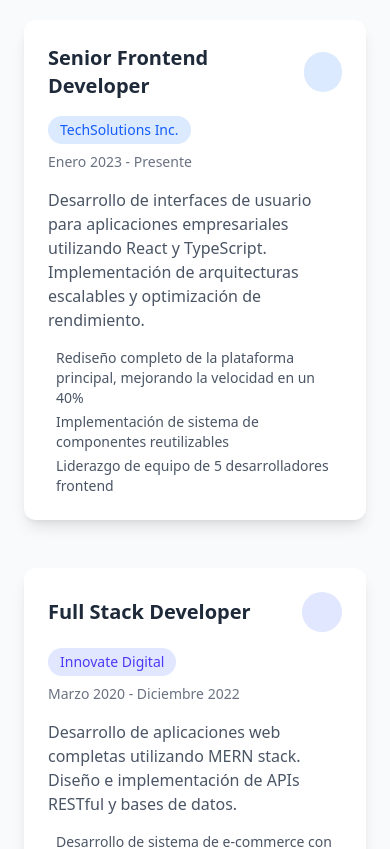
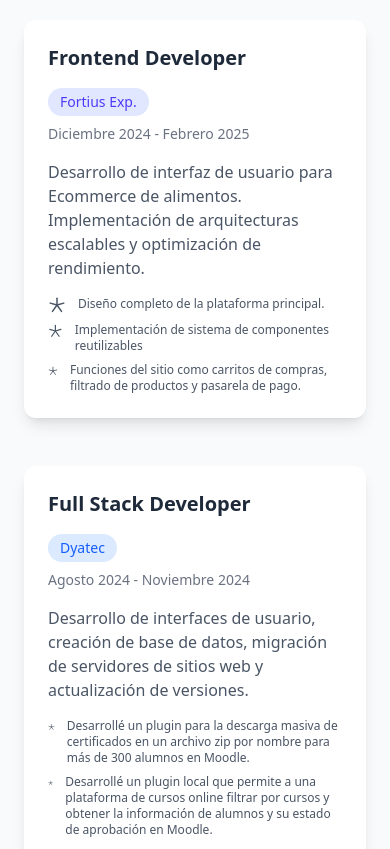
Before and after one commit to omar15hr/portafolio, a React (Vite) app: page / in a window 390 px wide. Shown: the part 5560-6409 px from the top of the page. Built offline with nearby package versions, Linux system fonts and the light colour scheme.

Commit message:
cambio de la estructura de la seccion de experiencia, añadimos experienceCard, mejora del diseño

```diff
--- /dev/null
+++ b/src/components/ExperienceCard.tsx
@@ -0,0 +1,74 @@
+import { AsteriskIcon, ComputerIcon } from "./Icons";
+
+interface Props {
+  id: number;
+  company: string;
+  position: string;
+  period: string;
+  description: string;
+  achievements: string[];
+}
+
+export function ExperiencieCard({
+  id,
+  company,
+  position,
+  period,
+  description,
+  achievements,
+}: Props) {
+  return (
+    <div className="relative flex flex-col md:flex-row items-center">
+      <div className="hidden md:block absolute left-1/2 transform -translate-x-1/2 w-6 h-6 rounded-full bg-blue-600 z-10 shadow-lg"></div>
+
+      <div
+        className={`md:w-1/2 ${
+          id % 2 === 0 ? "md:pr-12 md:text-left" : "md:pl-12 md:order-last"
+        }`}
+      >
+        <div className="bg-white p-6 rounded-xl shadow-lg hover:shadow-xl transition-all duration-300">
+          <div className="flex items-center justify-between mb-4">
+            <h3 className="text-xl font-bold">{position}</h3>
+          </div>
+          <div className="mb-2">
+            <span
+              className={`inline-block px-3 py-1 rounded-full text-sm font-medium ${
+                id % 2 === 0
+                  ? "bg-blue-100 text-blue-600"
+                  : "bg-indigo-100 text-indigo-600"
+              }`}
+            >
+              {company}
+            </span>
+          </div>
+          <p className="text-gray-500 text-sm mb-4">{period}</p>
+          <p className="text-gray-600 text-md mb-4">{description}</p>
+          <ul className="space-y-2 text-sm text-gray-600">
+            {achievements.map((achievement, i) => (
+              <li key={i} className="flex items-start gap-3">
+                <AsteriskIcon />
+                <span className="text-xs">{achievement}</span>
+              </li>
+            ))}
+          </ul>
+        </div>
+      </div>
+
+      <div
+        className={`hidden md:flex md:w-1/2 ${
+          id % 2 === 0 ? "md:pl-12 justify-start" : "md:pr-12 justify-end"
+        }`}
+      >
+        <div
+          className={`w-16 h-16 rounded-full flex items-center justify-center ${
+            id % 2 === 0
+              ? "bg-blue-100 text-blue-600"
+              : "bg-indigo-100 text-indigo-600"
+          }`}
+        >
+          <ComputerIcon />
+        </div>
+      </div>
+    </div>
+  );
+}
--- a/src/components/ExperienceSection.tsx
+++ b/src/components/ExperienceSection.tsx
@@ -1,3 +1,33 @@
+import { ExperiencieCard } from "./ExperienceCard";
+
+const EXPERIENCE = [
+  {
+    id: 1,
+    company: "Fortius Exp.",
+    position: "Frontend Developer",
+    period: "Diciembre 2024 - Febrero 2025",
+    description:
+      "Desarrollo de interfaz de usuario para Ecommerce de alimentos. Implementación de arquitecturas escalables y optimización de rendimiento.",
+    achievements: [
+      "Diseño completo de la plataforma principal.",
+      "Implementación de sistema de componentes reutilizables",
+      "Funciones del sitio como carritos de compras, filtrado de productos y pasarela de pago.",
+    ],
+  },
+  {
+    id: 2,
+    company: "Dyatec",
+    position: "Full Stack Developer",
+    period: "Agosto 2024 - Noviembre 2024",
+    description:
+      "Desarrollo de interfaces de usuario, creación de base de datos, migración de servidores de sitios web y actualización de versiones.",
+    achievements: [
+      "Desarrollé un plugin para la descarga masiva de certificados en un archivo zip por nombre para más de 300 alumnos en Moodle.",
+      "Desarrollé un plugin local que permite a una plataforma de cursos online filtrar por cursos y obtener la información de alumnos y su estado de aprobación en Moodle.",
+    ],
+  },
+];
+
 export function ExperienceSection() {
   return (
     <section id="experiencia" className="py-20 bg-gray-50">
@@ -13,120 +43,11 @@ export function ExperienceSection() {
         </div>
 
         <div className="relative">
-          {/* Timeline line */}
           <div className="hidden md:block absolute left-1/2 transform -translate-x-1/2 h-full w-0.5 bg-gray-200"></div>
 
           <div className="space-y-12">
-            {[
-              {
-                company: "TechSolutions Inc.",
-                position: "Senior Frontend Developer",
-                period: "Enero 2023 - Presente",
-                description:
-                  "Desarrollo de interfaces de usuario para aplicaciones empresariales utilizando React y TypeScript. Implementación de arquitecturas escalables y optimización de rendimiento.",
-                achievements: [
-                  "Rediseño completo de la plataforma principal, mejorando la velocidad en un 40%",
-                  "Implementación de sistema de componentes reutilizables",
-                  "Liderazgo de equipo de 5 desarrolladores frontend",
-                ],
-                icon: "fa-laptop-code",
-              },
-              {
-                company: "Innovate Digital",
-                position: "Full Stack Developer",
-                period: "Marzo 2020 - Diciembre 2022",
-                description:
-                  "Desarrollo de aplicaciones web completas utilizando MERN stack. Diseño e implementación de APIs RESTful y bases de datos.",
-                achievements: [
-                  "Desarrollo de sistema de e-commerce con más de 10,000 usuarios activos",
-                  "Optimización de consultas a base de datos, reduciendo tiempos de respuesta en un 60%",
-                  "Implementación de CI/CD con GitHub Actions",
-                ],
-                icon: "fa-code-branch",
-              },
-              {
-                company: "WebCraft Studios",
-                position: "Frontend Developer",
-                period: "Junio 2018 - Febrero 2020",
-                description:
-                  "Desarrollo de interfaces de usuario para sitios web y aplicaciones utilizando HTML, CSS y JavaScript. Colaboración con diseñadores UX/UI.",
-                achievements: [
-                  "Desarrollo de más de 20 sitios web para clientes de diversos sectores",
-                  "Implementación de metodología BEM para CSS, mejorando la mantenibilidad",
-                  "Optimización de sitios para SEO y accesibilidad",
-                ],
-                icon: "fa-paint-brush",
-              },
-            ].map((job, index) => (
-              <div
-                key={index}
-                className="relative flex flex-col md:flex-row items-center"
-              >
-                {/* Timeline dot */}
-                <div className="hidden md:block absolute left-1/2 transform -translate-x-1/2 w-6 h-6 rounded-full bg-blue-600 z-10 shadow-lg"></div>
-
-                <div
-                  className={`md:w-1/2 ${
-                    index % 2 === 0
-                      ? "md:pr-12 md:text-right"
-                      : "md:pl-12 md:order-last"
-                  }`}
-                >
-                  <div className="bg-white p-6 rounded-xl shadow-lg hover:shadow-xl transition-all duration-300">
-                    <div className="flex items-center justify-between mb-4">
-                      <h3 className="text-xl font-bold">{job.position}</h3>
-                      <div
-                        className={`w-10 h-10 rounded-full flex items-center justify-center ${
-                          index % 2 === 0
-                            ? "bg-blue-100 text-blue-600"
-                            : "bg-indigo-100 text-indigo-600"
-                        } md:hidden`}
-                      >
-                        <i className={`fas ${job.icon}`}></i>
-                      </div>
-                    </div>
-                    <div className="mb-2">
-                      <span
-                        className={`inline-block px-3 py-1 rounded-full text-sm font-medium ${
-                          index % 2 === 0
-                            ? "bg-blue-100 text-blue-600"
-                            : "bg-indigo-100 text-indigo-600"
-                        }`}
-                      >
-                        {job.company}
-                      </span>
-                    </div>
-                    <p className="text-gray-500 text-sm mb-4">{job.period}</p>
-                    <p className="text-gray-600 mb-4">{job.description}</p>
-                    <ul className="space-y-1 text-sm text-gray-600">
-                      {job.achievements.map((achievement, i) => (
-                        <li key={i} className="flex items-start">
-                          <i className="fas fa-check-circle text-green-500 mt-1 mr-2"></i>
-                          <span>{achievement}</span>
-                        </li>
-                      ))}
-                    </ul>
-                  </div>
-                </div>
-
-                <div
-                  className={`hidden md:flex md:w-1/2 ${
-                    index % 2 === 0
-                      ? "md:pl-12 justify-start"
-                      : "md:pr-12 justify-end"
-                  }`}
-                >
-                  <div
-                    className={`w-16 h-16 rounded-full flex items-center justify-center ${
-                      index % 2 === 0
-                        ? "bg-blue-100 text-blue-600"
-                        : "bg-indigo-100 text-indigo-600"
-                    }`}
-                  >
-                    <i className={`fas ${job.icon} text-2xl`}></i>
-                  </div>
-                </div>
-              </div>
+            {EXPERIENCE.map((job) => (
+              <ExperiencieCard key={job.id} {...job} />
             ))}
           </div>
         </div>
--- a/src/components/Icons.tsx
+++ b/src/components/Icons.tsx
@@ -753,3 +753,47 @@ export const GitHubIcon = () => (
     />
   </svg>
 );
+
+export const ComputerIcon = () => (
+  <svg
+    xmlns="http://www.w3.org/2000/svg"
+    width={28}
+    height={28}
+    viewBox="0 0 24 24"
+    fill="none"
+    stroke="currentColor"
+    strokeWidth={2}
+    strokeLinecap="round"
+    strokeLinejoin="round"
+    className="icon icon-tabler icons-tabler-outline icon-tabler-device-imac"
+  >
+    <path stroke="none" d="M0 0h24v24H0z" fill="none" />
+    <path d="M3 4a1 1 0 0 1 1 -1h16a1 1 0 0 1 1 1v12a1 1 0 0 1 -1 1h-16a1 1 0 0 1 -1 -1v-12z" />
+    <path d="M3 13h18" />
+    <path d="M8 21h8" />
+    <path d="M10 17l-.5 4" />
+    <path d="M14 17l.5 4" />
+  </svg>
+);
+
+export const AsteriskIcon = () => (
+  <svg
+    xmlns="http://www.w3.org/2000/svg"
+    width={18}
+    height={18}
+    viewBox="0 0 24 24"
+    fill="none"
+    stroke="currentColor"
+    strokeWidth={2}
+    strokeLinecap="round"
+    strokeLinejoin="round"
+    className="icon icon-tabler icons-tabler-outline icon-tabler-asterisk-simple"
+  >
+    <path stroke="none" d="M0 0h24v24H0z" fill="none" />
+    <path d="M12 12v-9" />
+    <path d="M12 12l-9 -2.5" />
+    <path d="M12 12l9 -2.5" />
+    <path d="M12 12l6 8.5" />
+    <path d="M12 12l-6 8.5" />
+  </svg>
+);
```
Also changed, not shown: 1 other file (tests, documents, lock files or other folders).
